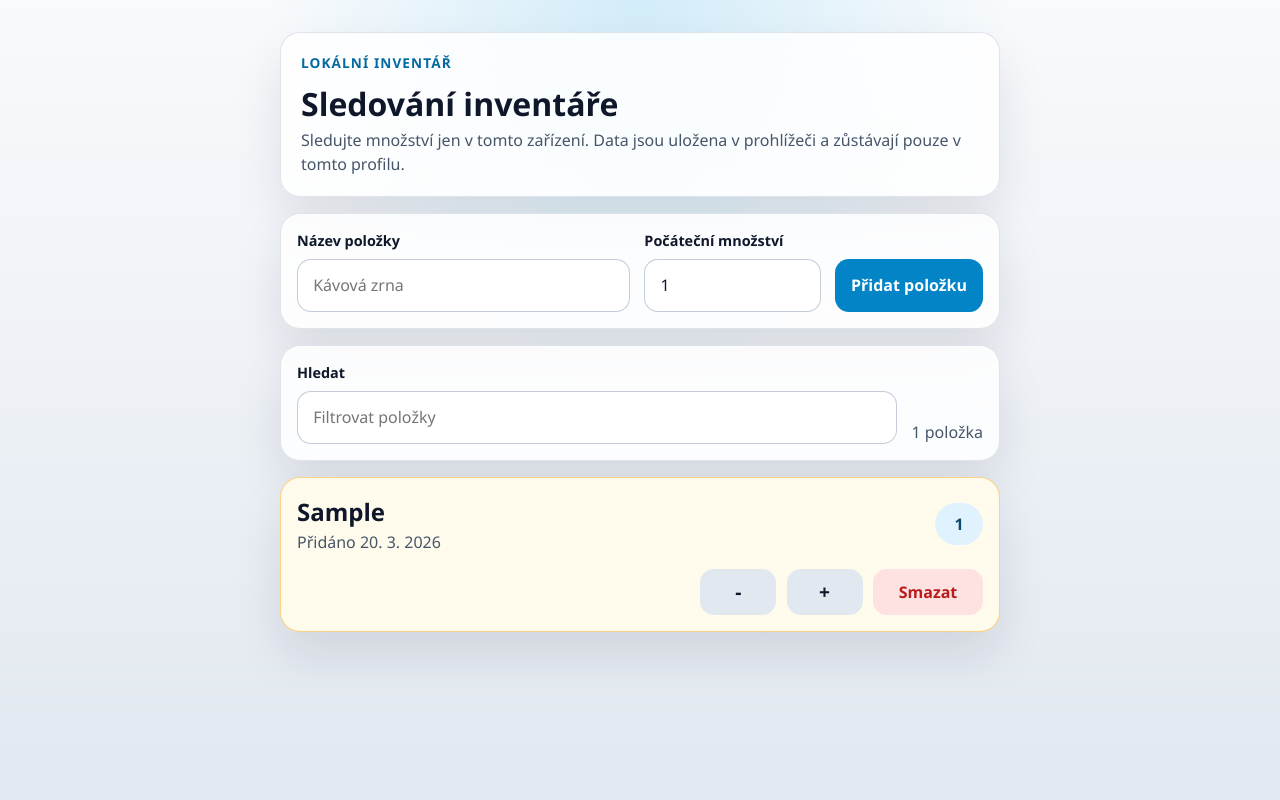
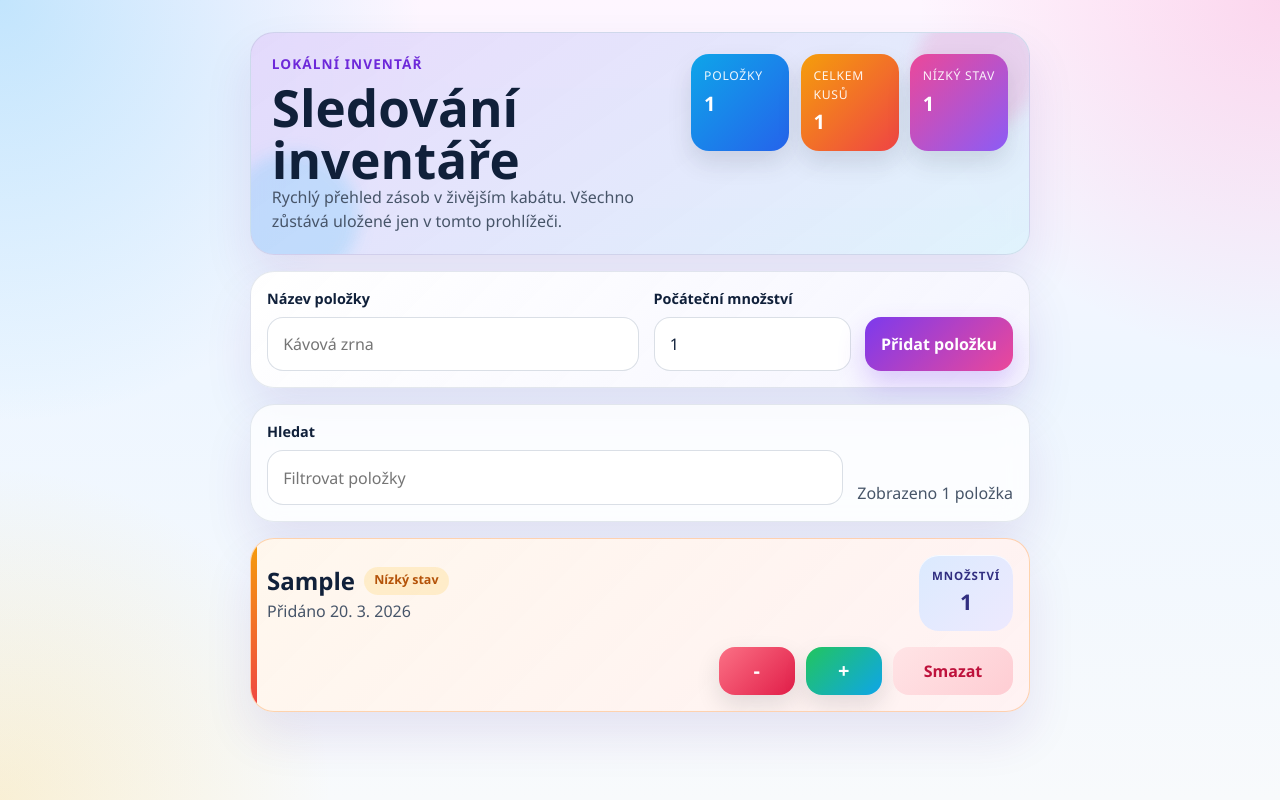
Before and after one commit to l-prokopec/inventory-v2, a React (Vite) app: page / in a window 1280 px wide. Both pictures are taken after typing "Sample" into the empty fields and a click on the button "Přidat položku". Built offline with nearby package versions, Linux system fonts and the light colour scheme.

Commit message:
Refresh inventory UI and reduce toast noise

```diff
--- a/src/App.jsx
+++ b/src/App.jsx
@@ -154,12 +154,6 @@ export default function App() {
           : item,
       ),
     );
-
-    showFeedback(
-      change > 0
-        ? `Množství položky ${currentItem.name} bylo zvýšeno.`
-        : `Množství položky ${currentItem.name} bylo sníženo.`,
-    );
   }
 
   function handleDelete(id) {
@@ -206,27 +200,54 @@ export default function App() {
     );
   }, [items, query]);
 
+  const totalQuantity = useMemo(
+    () => items.reduce((sum, item) => sum + item.quantity, 0),
+    [items],
+  );
+
+  const lowStockCount = useMemo(
+    () => items.filter((item) => item.quantity <= LOW_STOCK_THRESHOLD).length,
+    [items],
+  );
+
   return (
     <div className="app-shell">
       <main className="app-card">
         <header className="hero">
-          <div>
+          <div className="hero-copy-wrap">
             <p className="eyebrow">Lokální inventář</p>
             <h1>Sledování inventáře</h1>
             <p className="hero-copy">
-              Sledujte množství jen v tomto zařízení. Data jsou uložena v prohlížeči
-              a zůstávají pouze v tomto profilu.
+              Rychlý přehled zásob v živějším kabátu. Všechno zůstává uložené jen
+              v tomto prohlížeči.
             </p>
           </div>
 
+          <div className="hero-side">
             {installPrompt ? (
               <button className="secondary-button" type="button" onClick={handleInstall}>
                 Nainstalovat aplikaci
               </button>
             ) : null}
+
+            <div className="hero-stats" aria-label="Souhrn inventáře">
+              <article className="stat-card stat-card-blue">
+                <span className="stat-label">Položky</span>
+                <strong>{items.length}</strong>
+              </article>
+              <article className="stat-card stat-card-orange">
+                <span className="stat-label">Celkem kusů</span>
+                <strong>{totalQuantity}</strong>
+              </article>
+              <article className="stat-card stat-card-pink">
+                <span className="stat-label">Nízký stav</span>
+                <strong>{lowStockCount}</strong>
+              </article>
+            </div>
+          </div>
         </header>
 
-        <section className="panel">
+        <section className="panel panel-strong">
           <form className="item-form" onSubmit={handleAddItem}>
             <label className="field">
               <span>Název položky</span>
@@ -268,45 +289,50 @@ export default function App() {
             />
           </label>
           <p className="item-count">
-            {filteredItems.length}{" "}
-            {filteredItems.length === 1 ? "položka" : "položek"}
+            Zobrazeno {filteredItems.length} {filteredItems.length === 1 ? "položka" : "položek"}
           </p>
         </section>
 
         <section className="list-section">
           {filteredItems.length === 0 ? (
             <div className="empty-state">
+              <div className="empty-icon">+</div>
               <h2>Zatím žádné položky</h2>
               <p>
-                Přidejte svou první položku výše. Vše zůstává uložené v localStorage
-                na tomto zařízení.
+                Přidejte svou první položku výše. Inventář se ukládá do localStorage
+                jen na tomto zařízení.
               </p>
             </div>
           ) : (
             <ul className="item-list">
-              {filteredItems.map((item) => (
+              {filteredItems.map((item) => {
+                const isLowStock = item.quantity <= LOW_STOCK_THRESHOLD;
+
+                return (
                   <li
                     key={item.id}
-                  className={`item-row ${
-                    item.quantity <= LOW_STOCK_THRESHOLD ? "is-low-stock" : ""
-                  }`}
+                    className={`item-row ${isLowStock ? "is-low-stock" : ""}`}
                   >
                     <div className="item-main">
-                    <div>
+                      <div className="item-copy">
+                        <div className="item-headline">
                           <h2>{item.name}</h2>
+                          {isLowStock ? <span className="stock-chip">Nízký stav</span> : null}
+                        </div>
                         <p className="meta">
                           Přidáno {new Date(item.createdAt).toLocaleDateString("cs-CZ")}
                         </p>
                       </div>
 
                       <div className="quantity-badge" aria-label={`Množství ${item.quantity}`}>
-                      {item.quantity}
+                        <span className="quantity-label">Množství</span>
+                        <strong>{item.quantity}</strong>
                       </div>
                     </div>
 
                     <div className="item-actions">
                       <button
-                      className="action-button"
+                        className="action-button action-button-minus"
                         type="button"
                         onClick={() => updateQuantity(item.id, -1)}
                         aria-label={`Snížit množství položky ${item.name}`}
@@ -314,7 +340,7 @@ export default function App() {
                         -
                       </button>
                       <button
-                      className="action-button"
+                        className="action-button action-button-plus"
                         type="button"
                         onClick={() => updateQuantity(item.id, 1)}
                         aria-label={`Zvýšit množství položky ${item.name}`}
@@ -330,7 +356,8 @@ export default function App() {
                       </button>
                     </div>
                   </li>
-              ))}
+                );
+              })}
             </ul>
           )}
         </section>
--- a/src/styles.css
+++ b/src/styles.css
@@ -1,9 +1,11 @@
 :root {
   font-family: "Segoe UI", "Helvetica Neue", Arial, sans-serif;
-  color: #0f172a;
+  color: #10203a;
   background:
-    radial-gradient(circle at top, rgba(14, 165, 233, 0.16), transparent 36%),
-    linear-gradient(180deg, #f8fafc 0%, #e2e8f0 100%);
+    radial-gradient(circle at top left, rgba(56, 189, 248, 0.30), transparent 28%),
+    radial-gradient(circle at top right, rgba(244, 114, 182, 0.24), transparent 24%),
+    radial-gradient(circle at bottom left, rgba(251, 191, 36, 0.18), transparent 22%),
+    linear-gradient(180deg, #fef6ff 0%, #eef6ff 48%, #f8fafc 100%);
   line-height: 1.5;
   font-weight: 400;
   color-scheme: light;
@@ -11,16 +13,21 @@
   text-rendering: optimizeLegibility;
   -webkit-font-smoothing: antialiased;
   -moz-osx-font-smoothing: grayscale;
-  --surface: rgba(255, 255, 255, 0.84);
-  --surface-strong: #ffffff;
-  --border: rgba(148, 163, 184, 0.28);
-  --border-strong: rgba(148, 163, 184, 0.55);
-  --shadow: 0 24px 48px rgba(15, 23, 42, 0.10);
-  --primary: #0284c7;
-  --primary-strong: #0369a1;
-  --danger: #b91c1c;
-  --danger-soft: #fee2e2;
+  --surface: rgba(255, 255, 255, 0.78);
+  --surface-strong: rgba(255, 255, 255, 0.94);
+  --border: rgba(148, 163, 184, 0.24);
+  --border-strong: rgba(99, 102, 241, 0.22);
+  --shadow: 0 24px 48px rgba(76, 29, 149, 0.10);
+  --primary: #7c3aed;
+  --primary-strong: #6d28d9;
+  --secondary: #0ea5e9;
+  --accent: #ec4899;
+  --accent-soft: #fdf2f8;
+  --danger: #be123c;
+  --danger-soft: #ffe4e6;
   --text-soft: #475569;
+  --text-strong: #10203a;
+  --success-soft: #ecfeff;
   --warning: #b45309;
   --warning-bg: #fffbeb;
 }
@@ -55,7 +62,7 @@ button {
 }
 
 .app-card {
-  width: min(100%, 720px);
+  width: min(100%, 780px);
   margin: 0 auto;
 }
 
@@ -63,24 +70,103 @@ button {
 .panel,
 .item-row,
 .empty-state {
+  position: relative;
   background: var(--surface);
-  backdrop-filter: blur(12px);
+  backdrop-filter: blur(14px);
   border: 1px solid var(--border);
-  border-radius: 20px;
+  border-radius: 24px;
   box-shadow: var(--shadow);
 }
 
 .hero {
+  overflow: hidden;
   display: grid;
-  gap: 1rem;
-  padding: 1.25rem;
+  gap: 1.2rem;
+  padding: 1.3rem;
+  background:
+    linear-gradient(145deg, rgba(124, 58, 237, 0.18), rgba(14, 165, 233, 0.12)),
+    var(--surface);
+}
+
+.hero::before,
+.hero::after {
+  content: "";
+  position: absolute;
+  border-radius: 999px;
+  filter: blur(8px);
+}
+
+.hero::before {
+  top: -26px;
+  right: -10px;
+  width: 124px;
+  height: 124px;
+  background: rgba(244, 114, 182, 0.22);
+}
+
+.hero::after {
+  bottom: -30px;
+  left: -24px;
+  width: 132px;
+  height: 132px;
+  background: rgba(56, 189, 248, 0.20);
+}
+
+.hero-copy-wrap,
+.hero-side {
+  position: relative;
+  z-index: 1;
+}
+
+.hero-side {
+  display: grid;
+  gap: 0.9rem;
+}
+
+.hero-stats {
+  display: grid;
+  grid-template-columns: repeat(3, minmax(0, 1fr));
+  gap: 0.7rem;
+}
+
+.stat-card {
+  padding: 0.85rem 0.8rem;
+  border-radius: 18px;
+  color: #fff;
+  box-shadow: 0 12px 24px rgba(15, 23, 42, 0.12);
+}
+
+.stat-card strong {
+  display: block;
+  margin-top: 0.2rem;
+  font-size: 1.25rem;
+}
+
+.stat-card-blue {
+  background: linear-gradient(135deg, #0ea5e9, #2563eb);
+}
+
+.stat-card-orange {
+  background: linear-gradient(135deg, #f59e0b, #ef4444);
+}
+
+.stat-card-pink {
+  background: linear-gradient(135deg, #ec4899, #8b5cf6);
+}
+
+.stat-label {
+  display: block;
+  font-size: 0.76rem;
+  opacity: 0.92;
+  text-transform: uppercase;
+  letter-spacing: 0.06em;
 }
 
 .eyebrow {
   margin: 0 0 0.4rem;
   color: var(--primary-strong);
   font-size: 0.85rem;
-  font-weight: 700;
+  font-weight: 800;
   letter-spacing: 0.08em;
   text-transform: uppercase;
 }
@@ -89,6 +175,12 @@ button {
 .empty-state h2,
 .item-main h2 {
   margin: 0;
+}
+
+.hero h1 {
+  font-size: clamp(2rem, 5vw, 3.2rem);
+  line-height: 1.02;
+  color: var(--text-strong);
 }
 
 .hero-copy,
@@ -108,6 +200,12 @@ button {
   padding: 1rem;
 }
 
+.panel-strong {
+  background:
+    linear-gradient(135deg, rgba(255, 255, 255, 0.92), rgba(244, 244, 255, 0.86)),
+    var(--surface);
+}
+
 .item-form,
 .toolbar {
   display: grid;
@@ -121,79 +219,104 @@ button {
 
 .field span {
   font-size: 0.9rem;
-  font-weight: 600;
+  font-weight: 700;
 }
 
 .field input {
   width: 100%;
-  padding: 0.85rem 0.95rem;
-  border: 1px solid var(--border-strong);
-  border-radius: 14px;
+  padding: 0.9rem 0.95rem;
+  border: 1px solid rgba(148, 163, 184, 0.35);
+  border-radius: 16px;
   background: var(--surface-strong);
   color: inherit;
+  box-shadow: inset 0 1px 0 rgba(255, 255, 255, 0.7);
 }
 
 .field input:focus {
-  outline: 3px solid rgba(2, 132, 199, 0.2);
-  border-color: var(--primary);
+  outline: 3px solid rgba(124, 58, 237, 0.16);
+  border-color: rgba(124, 58, 237, 0.46);
 }
 
 .primary-button,
 .secondary-button,
 .action-button,
 .delete-button {
-  min-height: 46px;
+  min-height: 48px;
   border: 0;
-  border-radius: 14px;
+  border-radius: 16px;
   transition:
-    transform 120ms ease,
-    background-color 120ms ease,
-    opacity 120ms ease;
+    transform 140ms ease,
+    box-shadow 140ms ease,
+    background-color 140ms ease,
+    opacity 140ms ease;
+}
+
+.primary-button:hover,
+.secondary-button:hover,
+.action-button:hover,
+.delete-button:hover,
+.primary-button:focus-visible,
+.secondary-button:focus-visible,
+.action-button:focus-visible,
+.delete-button:focus-visible {
+  transform: translateY(-1px);
 }
 
 .primary-button,
 .secondary-button {
-  padding: 0.9rem 1rem;
-  font-weight: 700;
+  padding: 0.95rem 1rem;
+  font-weight: 800;
 }
 
 .primary-button {
-  background: var(--primary);
+  background: linear-gradient(135deg, #7c3aed, #ec4899);
   color: #fff;
+  box-shadow: 0 14px 28px rgba(124, 58, 237, 0.24);
 }
 
 .primary-button:hover,
 .primary-button:focus-visible {
-  background: var(--primary-strong);
+  box-shadow: 0 18px 32px rgba(124, 58, 237, 0.28);
 }
 
 .secondary-button {
-  background: #e0f2fe;
-  color: #0c4a6e;
-}
-
-.secondary-button:hover,
-.secondary-button:focus-visible {
-  background: #bae6fd;
+  background: linear-gradient(135deg, #dbeafe, #e0e7ff);
+  color: #312e81;
 }
 
 .item-list {
   display: grid;
-  gap: 0.85rem;
+  gap: 0.95rem;
   margin: 0;
   padding: 0;
   list-style: none;
 }
 
 .item-row {
+  overflow: hidden;
   padding: 1rem;
+  background:
+    linear-gradient(135deg, rgba(255, 255, 255, 0.96), rgba(240, 249, 255, 0.84)),
+    var(--surface);
+}
+
+.item-row::before {
+  content: "";
+  position: absolute;
+  inset: 0 auto 0 0;
+  width: 6px;
+  background: linear-gradient(180deg, #0ea5e9, #8b5cf6);
 }
 
 .item-row.is-low-stock {
-  border-color: rgba(245, 158, 11, 0.45);
   background:
-    linear-gradient(0deg, rgba(255, 251, 235, 0.92), rgba(255, 251, 235, 0.92)),
+    linear-gradient(135deg, rgba(255, 247, 237, 0.98), rgba(255, 241, 242, 0.92)),
     var(--surface);
+  border-color: rgba(251, 146, 60, 0.36);
+}
+
+.item-row.is-low-stock::before {
+  background: linear-gradient(180deg, #f59e0b, #ef4444);
 }
 
 .item-main {
@@ -203,49 +326,100 @@ button {
   gap: 1rem;
 }
 
+.item-copy {
+  min-width: 0;
+}
+
+.item-headline {
+  display: flex;
+  flex-wrap: wrap;
+  align-items: center;
+  gap: 0.55rem;
+}
+
+.stock-chip {
+  display: inline-flex;
+  align-items: center;
+  padding: 0.3rem 0.65rem;
+  border-radius: 999px;
+  background: rgba(251, 191, 36, 0.18);
+  color: #b45309;
+  font-size: 0.78rem;
+  font-weight: 800;
+}
+
 .quantity-badge {
-  min-width: 3rem;
-  padding: 0.55rem 0.75rem;
-  border-radius: 999px;
-  background: #e0f2fe;
-  color: #0c4a6e;
+  min-width: 5.5rem;
+  padding: 0.75rem 0.8rem;
+  border-radius: 20px;
+  background: linear-gradient(135deg, #dbeafe, #ede9fe);
+  color: #312e81;
+  text-align: center;
+  box-shadow: inset 0 1px 0 rgba(255, 255, 255, 0.8);
+}
+
+.quantity-badge strong {
+  display: block;
+  margin-top: 0.12rem;
+  font-size: 1.35rem;
+}
+
+.quantity-label {
+  display: block;
+  font-size: 0.72rem;
   font-weight: 800;
-  text-align: center;
+  letter-spacing: 0.08em;
+  text-transform: uppercase;
 }
 
 .item-actions {
   display: grid;
   grid-template-columns: repeat(3, minmax(0, 1fr));
-  gap: 0.65rem;
-  margin-top: 0.95rem;
+  gap: 0.7rem;
+  margin-top: 1rem;
 }
 
 .action-button {
-  background: #e2e8f0;
-  color: #0f172a;
-  font-size: 1.2rem;
-  font-weight: 700;
+  color: #fff;
+  font-size: 1.25rem;
+  font-weight: 800;
+  box-shadow: 0 10px 24px rgba(15, 23, 42, 0.12);
 }
 
-.action-button:hover,
-.action-button:focus-visible {
-  background: #cbd5e1;
+.action-button-minus {
+  background: linear-gradient(135deg, #fb7185, #e11d48);
+}
+
+.action-button-plus {
+  background: linear-gradient(135deg, #22c55e, #0ea5e9);
 }
 
 .delete-button {
-  background: var(--danger-soft);
+  background: linear-gradient(135deg, #ffe4e6, #fecdd3);
   color: var(--danger);
-  font-weight: 700;
-}
-
-.delete-button:hover,
-.delete-button:focus-visible {
-  background: #fecaca;
+  font-weight: 800;
 }
 
 .empty-state {
-  padding: 1.5rem;
+  padding: 1.6rem;
   text-align: center;
+  background:
+    linear-gradient(135deg, rgba(255, 255, 255, 0.96), rgba(250, 245, 255, 0.92)),
+    var(--surface);
+}
+
+.empty-icon {
+  display: inline-grid;
+  place-items: center;
+  width: 3.5rem;
+  height: 3.5rem;
+  margin-bottom: 0.8rem;
+  border-radius: 18px;
+  background: linear-gradient(135deg, #8b5cf6, #ec4899);
+  color: #fff;
+  font-size: 1.8rem;
+  font-weight: 800;
+  box-shadow: 0 18px 36px rgba(139, 92, 246, 0.22);
 }
 
 .toast {
@@ -254,11 +428,11 @@ button {
   bottom: 1rem;
   transform: translateX(-50%);
   width: min(calc(100% - 2rem), 420px);
-  padding: 0.9rem 1rem;
-  border-radius: 14px;
-  background: #0f172a;
+  padding: 0.95rem 1rem;
+  border-radius: 18px;
+  background: linear-gradient(135deg, #111827, #312e81);
   color: #fff;
-  box-shadow: 0 14px 34px rgba(15, 23, 42, 0.28);
+  box-shadow: 0 18px 38px rgba(15, 23, 42, 0.28);
 }
 
 @media (min-width: 640px) {
@@ -267,8 +441,12 @@ button {
   }
 
   .hero {
-    grid-template-columns: 1fr auto;
-    align-items: start;
+    grid-template-columns: 1.2fr 0.95fr;
+    align-items: stretch;
+  }
+
+  .hero-side {
+    align-content: space-between;
   }
 
   .item-form {
@@ -282,7 +460,7 @@ button {
   }
 
   .item-actions {
-    grid-template-columns: 76px 76px 110px;
+    grid-template-columns: 76px 76px 120px;
     justify-content: end;
   }
 }
```
Lines whose indentation alone changed are shown as unchanged.
